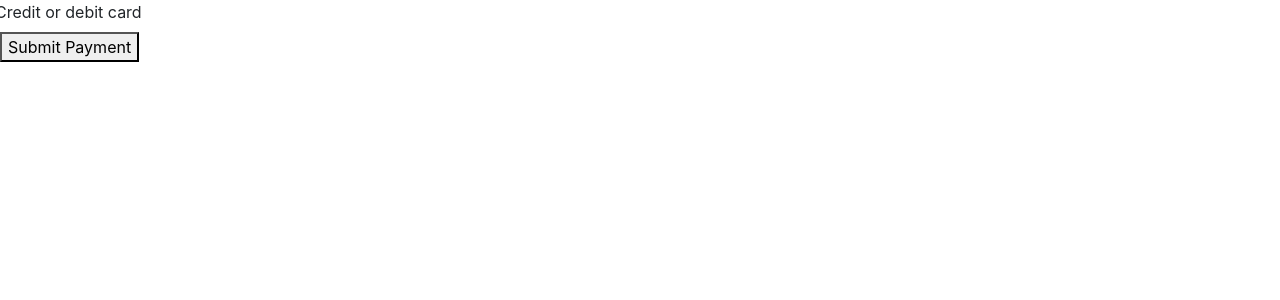
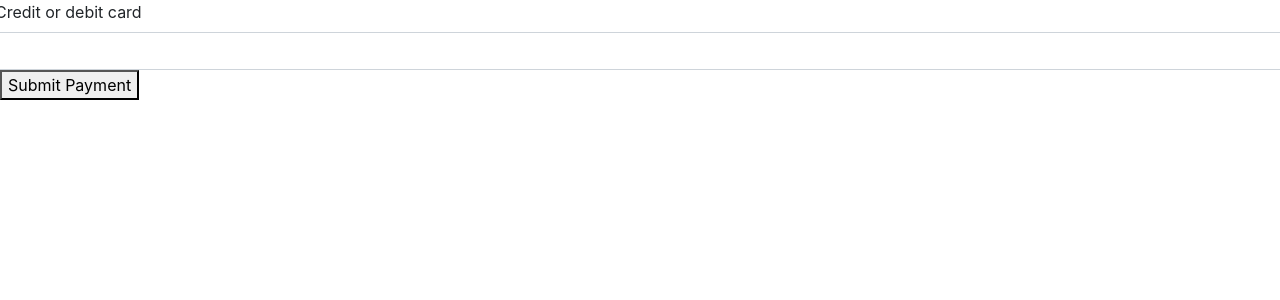
Before and after one commit to ChristopherBeards/php_paymentapp, a PHP site: page / in a window 1280 px wide. Shown: the top 300 px of the page. Run offline with PHP 8.4, Linux system fonts and the light colour scheme; some libraries are stand-ins or nearby versions.

Commit message:
index.php; added form control bootstrap class to repair broken form

```diff
--- a/index.php
+++ b/index.php
@@ -15,7 +15,7 @@
     <label for="card-element">
       Credit or debit card
     </label>
-    <div id="card-element">
+    <div id="card-element" class="form-control">
       <!-- A Stripe Element will be inserted here. -->
     </div>
 
```
